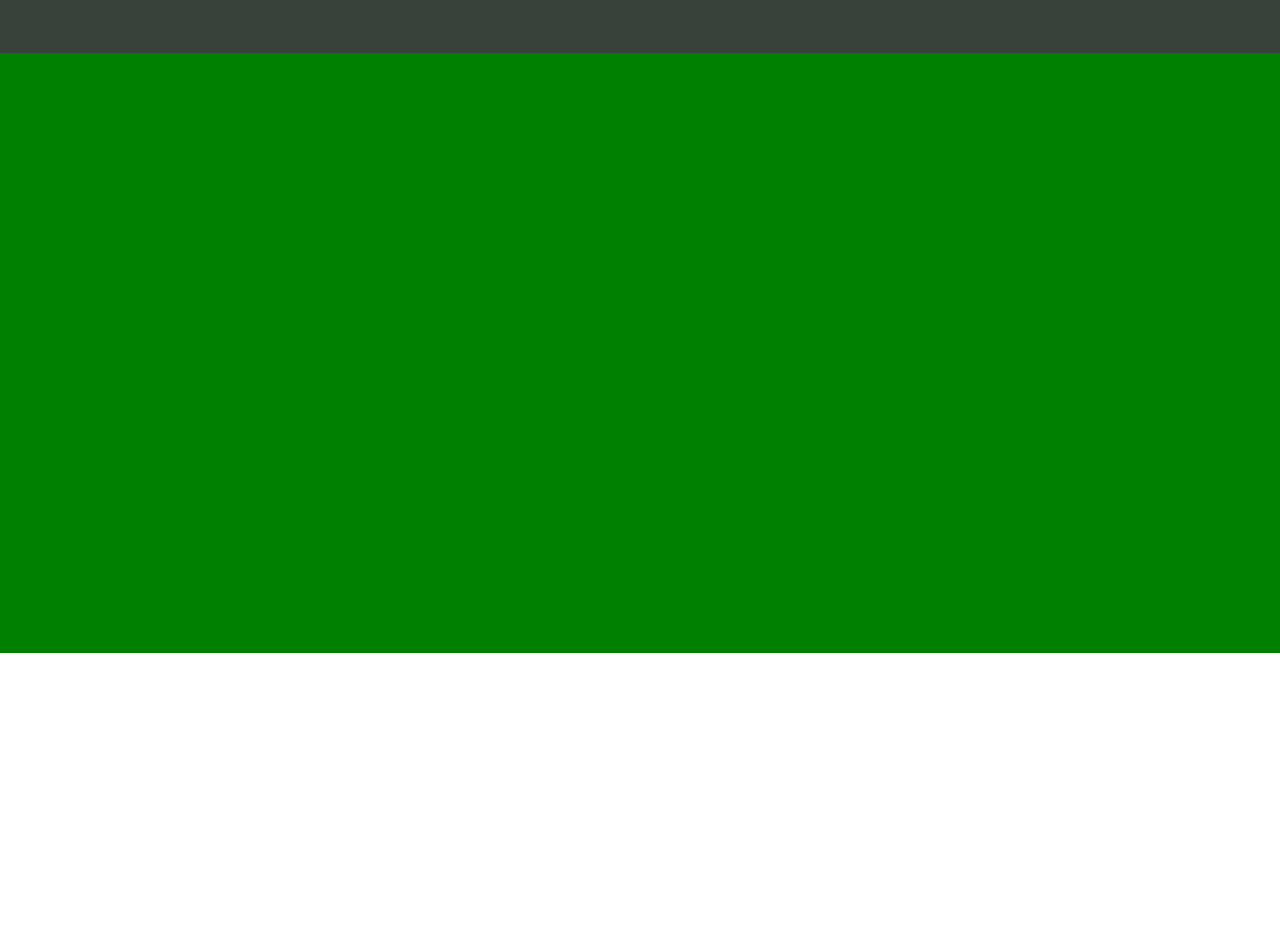
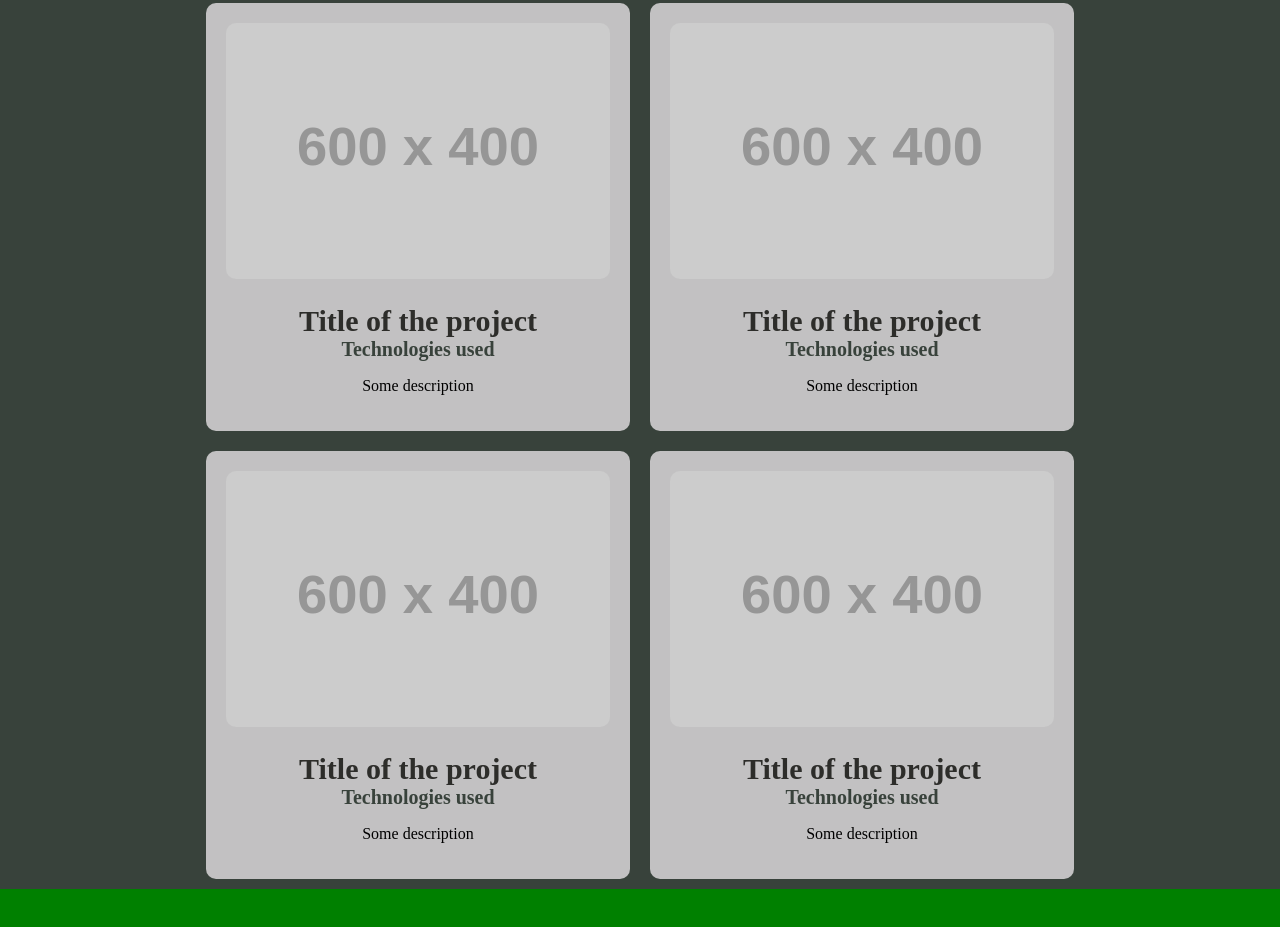
Before and after one commit to yordanzhelevdev/Portfolio-v2, a website: page src/index.html in a window 1280 px wide. Shown: the part 1227-2154 px from the top of the page. Before the commit the page ends 1880 px from the top, so only its background shows below. Drawn offline with Linux system fonts and the light colour scheme; placeholder pictures from the web are drawn by us.

Commit message:
Project section added

```diff
--- a/src/index.html
+++ b/src/index.html
@@ -1,5 +1,6 @@
 <!DOCTYPE html>
 <html>
+
 <head>
     <title>Yordan Zhelev - Web Developer</title>
     <meta charset="utf-8" />
@@ -7,11 +8,13 @@
     <link rel="stylesheet" type="text/css" href="css/main.css" />
     <script src="js/func.js" async></script>
 </head>
+
 <body>
     <header>
         <nav>
             <ul>
-			    <li id="logo-container"><h1 id="logo-heading">Yordan Zhelev</h1></li>
+                <li id="logo-container">
+                    <h1 id="logo-heading">Yordan Zhelev</h1></li>
                 <li><a href="#">Work</a></li>
                 <li><a href="#">About</a></li>
                 <li><a href="#">Contact</a></li>
@@ -27,7 +30,34 @@
             <img src="./images/work.svg" alt="desk lamp" class="work-logo" />
             <h1>Work</h1>
         </div>
+        <div class="work-section">
+            <div class="item">
+                <img class="item-img" src="https://dummyimage.com/600x400/000/fff&text=Project" alt="" />
+                <h1 class="item-name">Title of the project</h1>
+                <h4 class="item-tech">Technologies used</h4>
+                <p class="item-desc">Some description</p>
+            </div>
+            <div class="item">
+                <img class="item-img" src="https://dummyimage.com/600x400/000/fff&text=Project" alt="" />
+                <h1 class="item-name">Title of the project</h1>
+                <h4 class="item-tech">Technologies used</h4>
+                <p class="item-desc">Some description</p>
+            </div>
+            <div class="item">
+                <img class="item-img" src="https://dummyimage.com/600x400/000/fff&text=Project" alt="" />
+                <h1 class="item-name">Title of the project</h1>
+                <h4 class="item-tech">Technologies used</h4>
+                <p class="item-desc">Some description</p>
+            </div>
+                <div class="item">
+                <img class="item-img" src="https://dummyimage.com/600x400/000/fff&text=Project" alt="" />
+                <h1 class="item-name">Title of the project</h1>
+                <h4 class="item-tech">Technologies used</h4>
+                <p class="item-desc">Some description</p>
+            </div>
+        </div>
     </section>
     <div id="test"></div>
 </body>
+
 </html>
--- a/src/sass/main.scss
+++ b/src/sass/main.scss
@@ -20,6 +20,8 @@ $medSpringGreen: rgba(32, 252, 143, 1);
 
 html,
 body {
+  width: 100%;
+  height: 100%;
   margin: 0;
   padding: 0;
 }
@@ -128,13 +130,15 @@ header {
     color: $kombuGreen;
     font-size: 3vw;
     text-shadow: 0.125em 0.125em 0 hsla(0, 0%, 0%, 0.05);
+    border-top: 2px solid $kombuGreen;
+    border-bottom: 2px solid $kombuGreen;
   }
 }
 
 /* Work section */
 .work {
   width: 100%;
-  height: 80vh;
+  //height: 80vh;
   background-color: $kombuGreen;
   display: flex;
   flex-direction: column;
@@ -153,6 +157,39 @@ header {
     h1 {
       font-size: 4em;
       color: $paleLavender;
+    }
+  }
+  .work-section {
+    display: flex;
+    flex-direction: row;
+    flex-wrap: wrap;
+    justify-content: center;
+
+    .item {
+      display: flex;
+      flex-direction: column;
+      align-items: center;
+      text-align: center;
+      padding: 20px;
+      margin: 10px;
+      background-color: $silverSand;
+      border-radius: 10px;
+      .item-img {
+        width: 30vw;
+        border-radius: 10px;
+      }
+      .item-name {
+        margin-bottom: 0;
+        color: $charlestonGreen;
+        font-size: 30px;
+      }
+      .item-tech {
+        margin: 0;
+        color: $kombuGreen;
+        font-size: 20px;
+      }
+      .item-desc {
+      }
     }
   }
 }
```
Also changed, not shown: src/css/main.css. Lines whose indentation alone changed are shown as unchanged.
